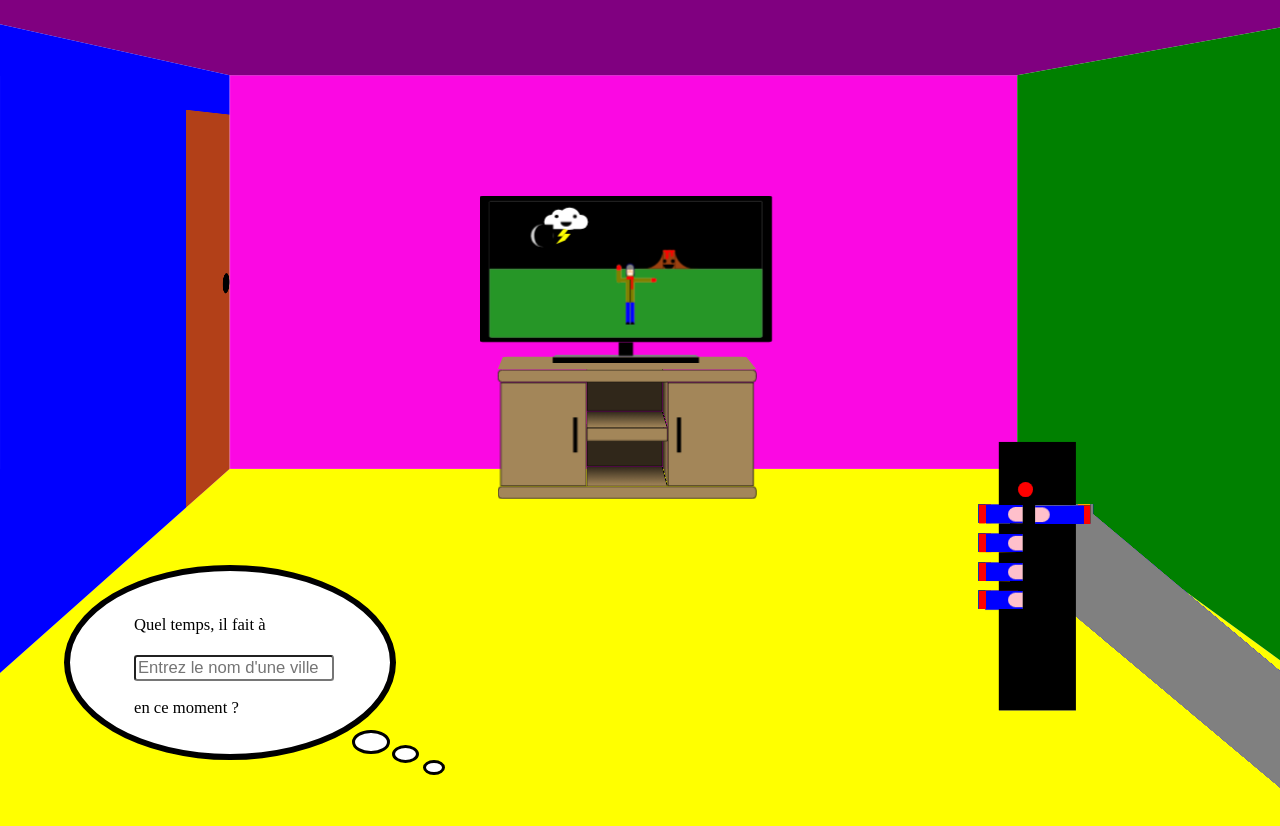
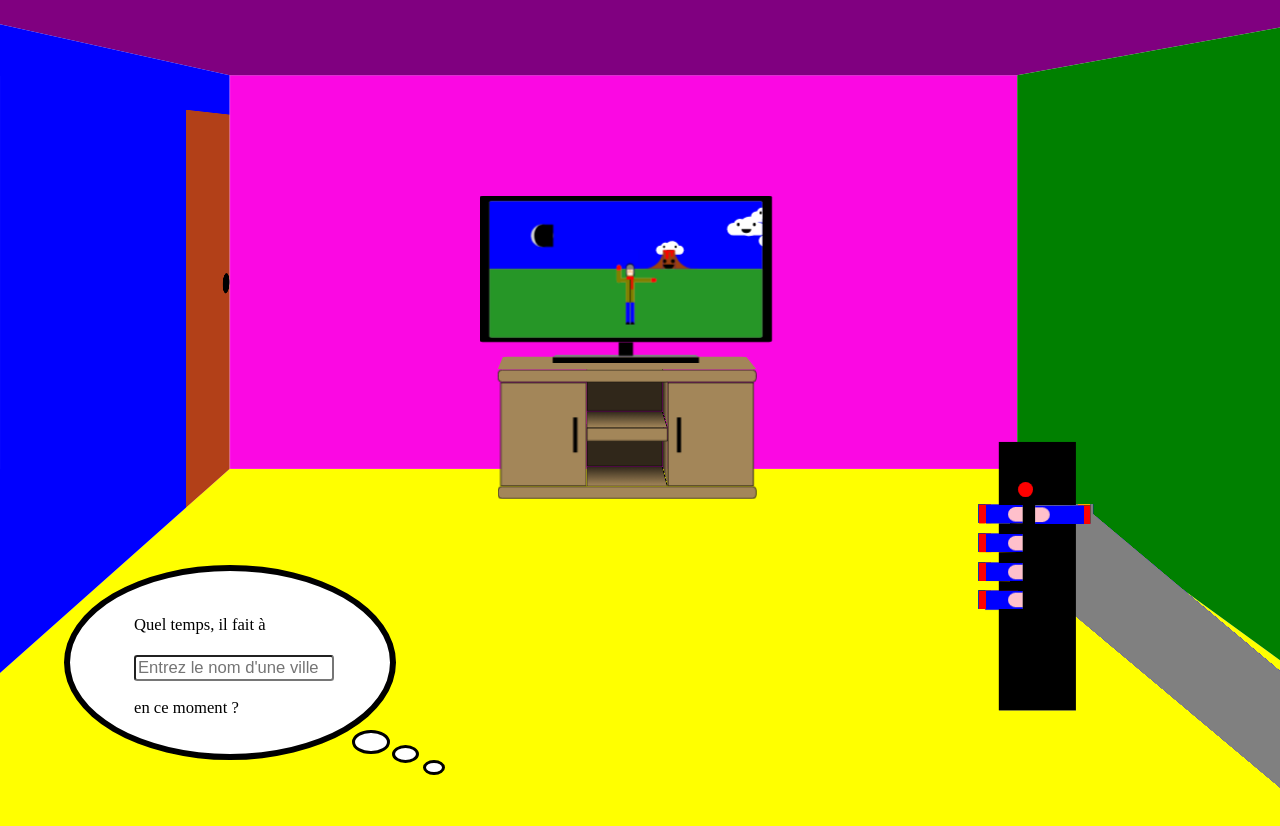
Before and after one commit to Skyrlon/weather-animation, a Vue app: page /#/ in a window 1280 px wide. Shown: the top 826 px of the page. Built offline with nearby package versions, Linux system fonts and the light colour scheme.

Commit message:
added CloudsAndThunder component

```diff
--- /dev/null
+++ b/src/components/CloudsAndThunder.vue
@@ -0,0 +1,140 @@
+<template>
+  <div class="cloud">
+    <div class="face">
+      <div class="eye eye-left"></div>
+      <div class="eye eye-right"></div>
+      <div class="mouth"></div>
+    </div>
+    <div class="thunder" v-if="thunder"></div>
+  </div>
+</template>
+
+<script>
+export default {
+  name: "CloudsAndThunder",
+  props: {
+    thunder: Boolean,
+  },
+};
+</script>
+
+<style lang="scss" scoped>
+.cloud {
+  position: absolute;
+  height: $cloud-height;
+  width: $cloud-width;
+  background: white;
+  border-radius: $cloud-height;
+
+  &::before {
+    content: "";
+    position: absolute;
+    top: -$cloud-height/3;
+    box-sizing: border-box;
+    height: $cloud-width/3;
+    width: $cloud-width/3;
+    left: $cloud-width/6;
+    border-radius: 50%;
+    border-bottom-color: transparent;
+    border-right-color: transparent;
+    background: white;
+    transform: rotate(40deg);
+  }
+
+  &::after {
+    content: "";
+    position: absolute;
+    height: $cloud-width/2;
+    width: $cloud-width/2;
+    top: -$cloud-height/2;
+    left: $cloud-width/3;
+    border-radius: 50%;
+    box-sizing: border-box;
+    border-bottom-color: transparent;
+    background: white;
+    border-right-color: transparent;
+    transform: rotate(55deg);
+  }
+
+  & .face {
+    & .eye {
+      position: absolute;
+      top: 0;
+      width: $celestial-eye-size;
+      height: $celestial-eye-size;
+      border-radius: $celestial-eye-size;
+      background-color: black;
+
+      &-left {
+        left: $celestial-size/2;
+      }
+
+      &-right {
+        z-index: 2;
+        right: $celestial-size/2;
+      }
+    }
+
+    & .mouth {
+      z-index: 2;
+      position: absolute;
+      top: $cloud-height/2;
+      left: ($cloud-width - $celestial-mouth-width)/2;
+      width: $celestial-mouth-width;
+      height: $celestial-mouth-width/2.5;
+      border-radius: 50% / 100%;
+      border-top-left-radius: 0;
+      border-top-right-radius: 0;
+      background-color: black;
+    }
+  }
+}
+
+.thunder {
+  position: absolute;
+  top: $cloud-height;
+  left: ($cloud-width - $thunder-width * 2)/2;
+  width: $thunder-width;
+  height: $thunder-height;
+  background-color: yellow;
+  transform: skew(-40deg);
+
+  &::before {
+    content: "";
+    position: absolute;
+    top: $thunder-height * 2/3;
+    left: $thunder-width;
+    width: $thunder-width;
+    height: $thunder-height;
+    background-color: yellow;
+  }
+
+  &::after {
+    content: "";
+    position: absolute;
+    top: $thunder-height * 2/3 + $thunder-height;
+    left: $thunder-width;
+    border-style: solid;
+    border-width: 0 0 $thunder-height/2 $thunder-width;
+    border-color: transparent transparent transparent yellow;
+  }
+}
+
+$clouds: 12;
+
+@for $i from 0 through $clouds {
+  div.cloud:nth-child(#{$i + 1}) {
+     left: random(100) + 100%;
+     top: random(100) / 100 * 90%;
+     transform: scale(random() + 0.5);
+     opacity: random(1) + 0.1;
+     animation: moveclouds random(20) + 20 + s linear infinite;
+  }
+}
+
+@keyframes moveclouds {
+  100% {
+    left: -100%;
+  }
+}
+</style>
--- a/src/components/WeatherElements.vue
+++ b/src/components/WeatherElements.vue
@@ -1,12 +1,11 @@
 <template>
   <div id="weather_elements">
     <div :class="'sky ' + dayOrNight()">
-      <div class="cloud">
-        <div class="cloud_eye cloud_eye-left"></div>
-        <div class="cloud_eye cloud_eye-right"></div>
-        <div class="cloud_mouth"></div>
-        <div class="thunder"></div>
-      </div>
+      <clouds-and-thunder
+        :key="cloud"
+        v-for="cloud in numberOfClouds(cloudsAmount)"
+        :thunder="hasThunder"
+      />
       <Tornado v-if="hasTornado" />
       <div class="volcano">
         <div class="volcano-tube">
@@ -43,6 +42,7 @@ import Tornado from "./Tornado.vue";
 import RainFall from "./RainFall.vue";
 import SnowFall from "./SnowFall.vue";
 import CelestialBodies from "./CelestialBodies.vue";
+import CloudsAndThunder from "./CloudsAndThunder.vue";
 
 export default {
   name: "WeatherElements",
@@ -51,6 +51,7 @@ export default {
     RainFall,
     SnowFall,
     CelestialBodies,
+    CloudsAndThunder,
   },
   data() {
     return {
@@ -58,6 +59,8 @@ export default {
       isRaining: false,
       isSnowing: false,
       hasTornado: false,
+      hasThunder: false,
+      cloudsAmount: "broken", //none, few, scattered, broken, or overcast
       hourOfTheDay: 1604977200, //unix, UTC
       sunrise: 1604991139, //unix, UTC
       sunset: 1605025014, //unix, UTC
@@ -67,6 +70,27 @@ export default {
     };
   },
   methods: {
+    numberOfClouds(amount) {
+      let number;
+      switch (amount) {
+        case "none":
+          number = 0;
+          break;
+        case "few":
+          number = 3;
+          break;
+        case "scattered":
+          number = 6;
+          break;
+        case "broken":
+          number = 12;
+          break;
+        case "overcast":
+          number = 18;
+          break;
+      }
+      return number;
+    },
     dayOrNight() {
       if (this.hourOfTheDay > this.sunrise && this.hourOfTheDay < this.sunset) {
         return "day";
@@ -120,7 +144,7 @@ export default {
     background: #00bfff;
   }
   &.night {
-    background: black;
+    background: blue;
   }
 }
 
@@ -149,107 +173,6 @@ export default {
       left: 45%;
       background-color: brown;
     }
-  }
-}
-
-.cloud {
-  position: absolute;
-  top: 20%;
-  left: 20%;
-  height: $cloud-height;
-  width: $cloud-width;
-  background: white;
-  border-radius: $cloud-height;
-
-  &::before {
-    content: "";
-    position: absolute;
-    top: -$cloud-height/3;
-    box-sizing: border-box;
-    height: $cloud-width/3;
-    width: $cloud-width/3;
-    left: $cloud-width/6;
-    border-radius: 50%;
-    border-bottom-color: transparent;
-    border-right-color: transparent;
-    background: white;
-    transform: rotate(40deg);
-  }
-
-  &::after {
-    content: "";
-    position: absolute;
-    height: $cloud-width/2;
-    width: $cloud-width/2;
-    top: -$cloud-height/2;
-    left: $cloud-width/3;
-    border-radius: 50%;
-    box-sizing: border-box;
-    border-bottom-color: transparent;
-    background: white;
-    border-right-color: transparent;
-    transform: rotate(55deg);
-  }
-
-  &_eye {
-    position: absolute;
-    top: 0;
-    width: $celestial-eye-size;
-    height: $celestial-eye-size;
-    border-radius: $celestial-eye-size;
-    background-color: black;
-
-    &-left {
-      left: $celestial-size/2;
-    }
-
-    &-right {
-      z-index: 2;
-      right: $celestial-size/2;
-    }
-  }
-
-  &_mouth {
-    z-index: 2;
-    position: absolute;
-    top: $cloud-height/2;
-    left: ($cloud-width - $celestial-mouth-width)/2;
-    width: $celestial-mouth-width;
-    height: $celestial-mouth-width/2.5;
-    border-radius: 50% / 100%;
-    border-top-left-radius: 0;
-    border-top-right-radius: 0;
-    background-color: black;
-  }
-}
-
-.thunder {
-  position: absolute;
-  top: $cloud-height;
-  left: ($cloud-width - $thunder-width * 2)/2;
-  width: $thunder-width;
-  height: $thunder-height;
-  background-color: yellow;
-  transform: skew(-40deg);
-
-  &::before {
-    content: "";
-    position: absolute;
-    top: $thunder-height * 2/3;
-    left: $thunder-width;
-    width: $thunder-width;
-    height: $thunder-height;
-    background-color: yellow;
-  }
-
-  &::after {
-    content: "";
-    position: absolute;
-    top: $thunder-height * 2/3 + $thunder-height;
-    left: $thunder-width;
-    border-style: solid;
-    border-width: 0 0 $thunder-height/2 $thunder-width;
-    border-color: transparent transparent transparent yellow;
   }
 }
 
```
